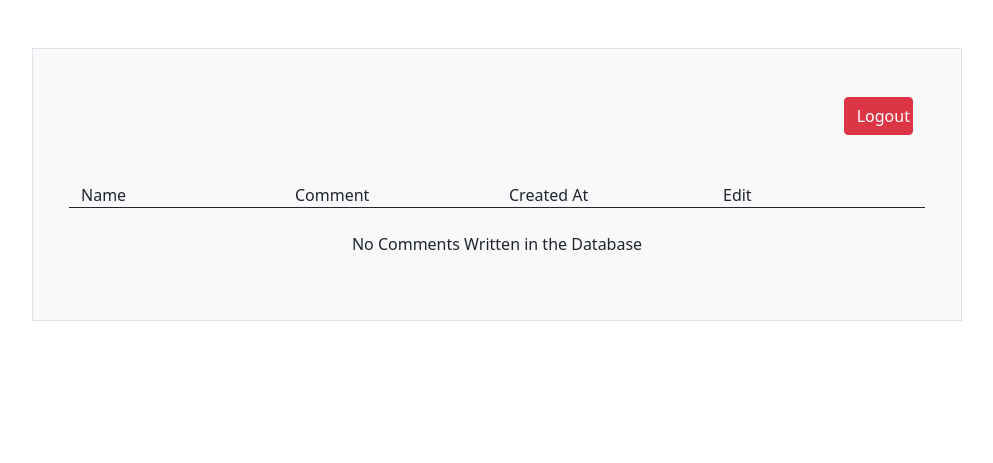
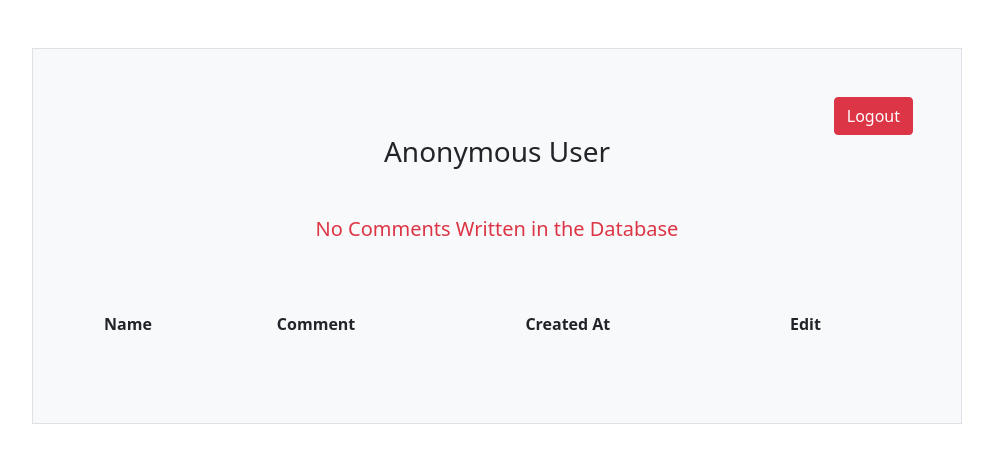
Before and after one commit to ShantKevorkian/Register-Form, a PHP site: page /comments.php in a window 1280 px wide. Shown: the top 463 px of the page, without its empty margins (143-1136 px from the left). Run offline with PHP 8.4, Linux system fonts and the light colour scheme; data comes from the database, SQL or seed files in the repository; tables that the repository leaves empty hold one stand-in row (values such as "Sample post"); lists and menus that the app fills with data are empty.

Commit message:
Modified and Added

```diff
--- a/comments.php
+++ b/comments.php
@@ -29,43 +29,39 @@
 <body>
     <div class = "container">
         <div class = "col-md-10 offset-md-1 border p-5 bg-light mt-5">
-    <a href="logout.php" class="btn btn-danger col-md-1 float-end">Logout</a>
+        <a href="logout.php" class="btn btn-danger float-end">Logout</a>
             <h3 class = "d-flex align-items-center justify-content-center mb-5" style = "clear: both;">
                 <?php
                     if(isset($_SESSION['userWelcome']))  {
                         echo $_SESSION['userWelcome'];
                     }
+
+                    else {
+                        echo "Anonymous User";
+                    }
                 ?>
             </h3>
-        <div class="row border-bottom border-dark mb-4">
-            <div class="col-sm">
-            Name
-            </div>
-            <div class="col-sm">
-            Comment
-            </div>
-            <div class="col-sm">
-            Created At
-            </div>
-            <div class="col-sm">
-            Edit
-            </div>
-        </div>
-        <p class = "d-flex align-items-center justify-content-center">
+            <table class = "table table-borderless" style = "border-collapse: separate; border-spacing: 15px;">
+                    <tr class = "pb-5">
+                        <th scope="col">Name</th>
+                        <th scope="col">Comment</th>
+                        <th scope="col">Created At</th>
+                        <th scope="col">Edit</th>
+                    </tr>
                 <?php
                     if ($runQuery->num_rows > 0) {
                         while($row = $runQuery->fetch_assoc()) {
-                        echo "<div class = 'row border-bottom text-primary' style = 'width: 77%;'><div class='col-sm'>" . $row["name"] . "</div><div class='col-sm'>" . $row["comment"] . "</div><div class='col-sm'>" . $row["created_at"] . "</div></div> <br>";
+                            echo "<tr><td>" . $row['name'] . "</td><td>" . $row['comment'] . "</td><td>" . $row['created_at'] . "</td>";
                             if (isset($_SESSION['id']) && $_SESSION['id'] == $row['user_id']) {
-                            echo '<a class = "btn btn-dark col-md-1 offset-md-10" style = "margin-top: -70px; margin-bottom: 25px;" href = "edit.php?id='. $row["id"]. ' " >Edit </a>';
+                                echo '<td class = "m-0 p-0"><a class = "btn btn-dark" href = "edit.php?id='. $row["id"]. ' " >Edit </a></td></tr>';
                             }
                         }
                     } else {
-                        echo "No Comments Written in the Database";
+                            echo "<h5 class = 'd-flex align-items-center justify-content-center mb-5 text-danger'>No Comments Written in the Database</h3>";
                     }
                     $conn->close();
                 ?>
-        </p>
+            </table>
         </div>
     </div>
 </body>
--- a/edit_comment.php
+++ b/edit_comment.php
@@ -24,7 +24,6 @@
                                 WHERE id = $comment_id";
 
         if ($conn->query($queryUpdate)) {
-            session_start();
             $conn->close();
             header("Location: comments.php");
             exit();
--- a/index.php
+++ b/index.php
@@ -20,13 +20,14 @@
 <body>
     <div class = "container">
         <div class = "col-md-4 offset-md-4 border p-5 bg-light mt-5">
-            <h3 class="d-flex align-items-center justify-content-center">
+            <h3 class="d-flex align-items-center justify-content-center mb-5">
                 <?php
                     if(isset($_SESSION['userWelcome']))  {
                         echo $_SESSION['userWelcome'];
                     }
                 ?>
             </h3>
+            <h4 class = "d-flex align-items-center justify-content-center text-secondary">Comment Your Thoughts</h4>
             <h6 class="d-flex align-items-center justify-content-center text-danger mt-3">
                 <?php
                     include 'funcSession.php';
@@ -36,7 +37,6 @@
             </h6> <br>
             <form action = "create_comment.php" method = "POST">
                 <div class="form-group">
-                    <label for="comment">Comment</label>
                     <textarea class="form-control" name = "comment" id="textArea" rows="5" placeholder="Enter Text..."></textarea>
                 </div> <br>
                 <input type="submit" name = "submit" class="btn btn-primary col-md-4 offset-md-4" value = "Submit">
```
Lines whose indentation alone changed are shown as unchanged.
